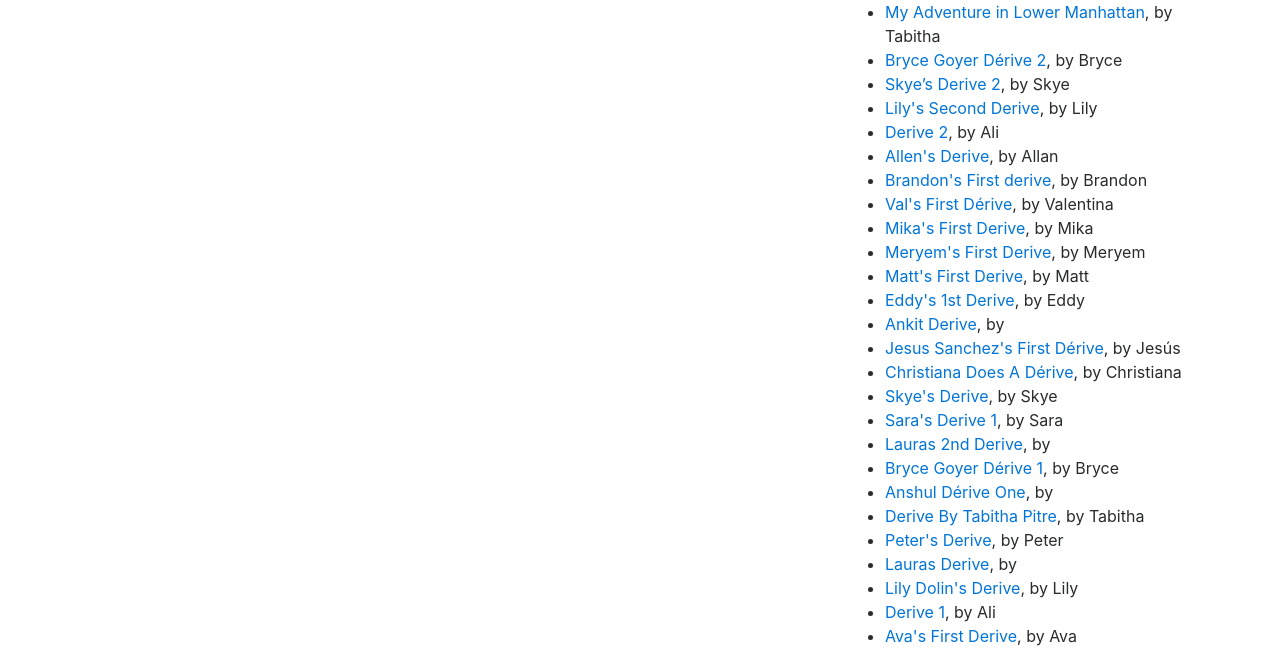
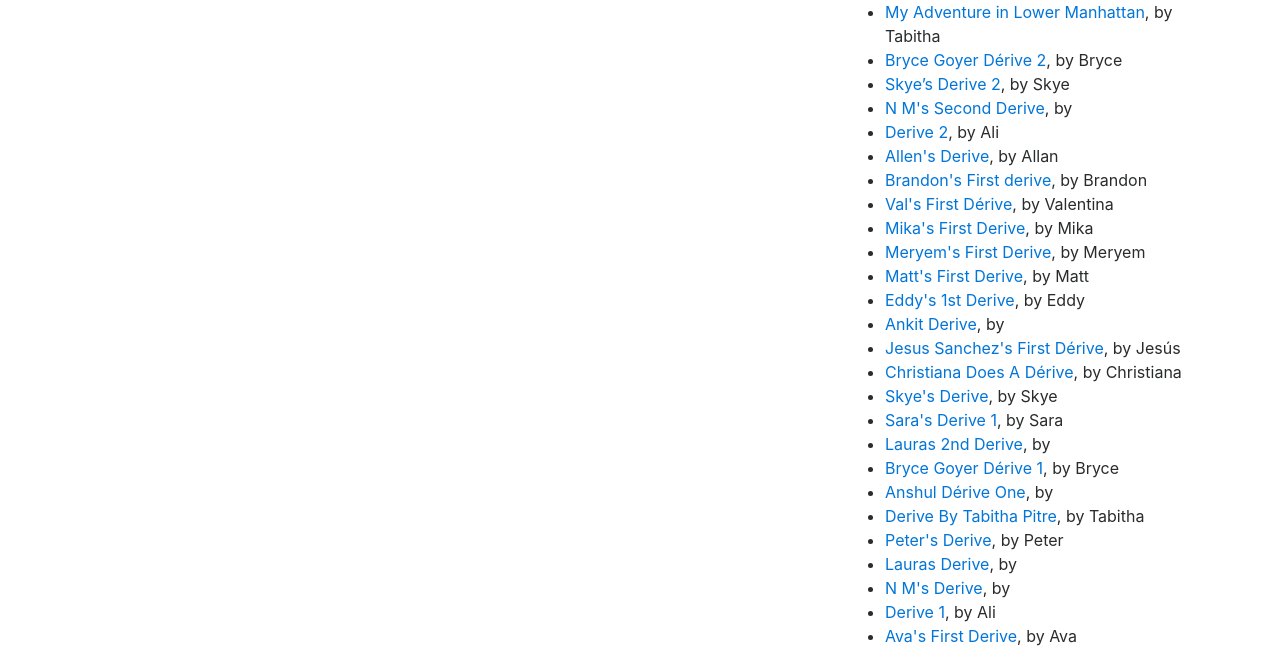
Before and after one commit to nyscapes/derive-archive, a Jekyll site: the page built from index.md, in a window 1280 px wide. Shown: the part 723-1384 px from the top of the page. Built offline with Jekyll 4.4.1, drawn with Linux system fonts in a browser that asks for light colours; nearby versions of some CDN libraries.

Commit message:
feat: Suppress author name of two posts.

```diff
--- a/_posts/2018-02-18-lily-dolin-derive.md
+++ b/_posts/2018-02-18-n-m-derive.md
@@ -1,6 +1,6 @@
 ---
-title: Lily Dolin's Derive
-author: lrd306
+title: N M's Derive
+author: nm306
 map: true
 derive:
   - [40.7268, -73.9799]
--- a/_posts/2018-03-06-lilys-second-derive.md
+++ b/_posts/2018-03-06-n-m-second-derive.md
@@ -1,6 +1,6 @@
 ---
-title: Lily's Second Derive
-author: lrd306
+title: N M's Second Derive
+author: nm306
 map: true
 derive:
   - [40.7096, -74.0128]
```
